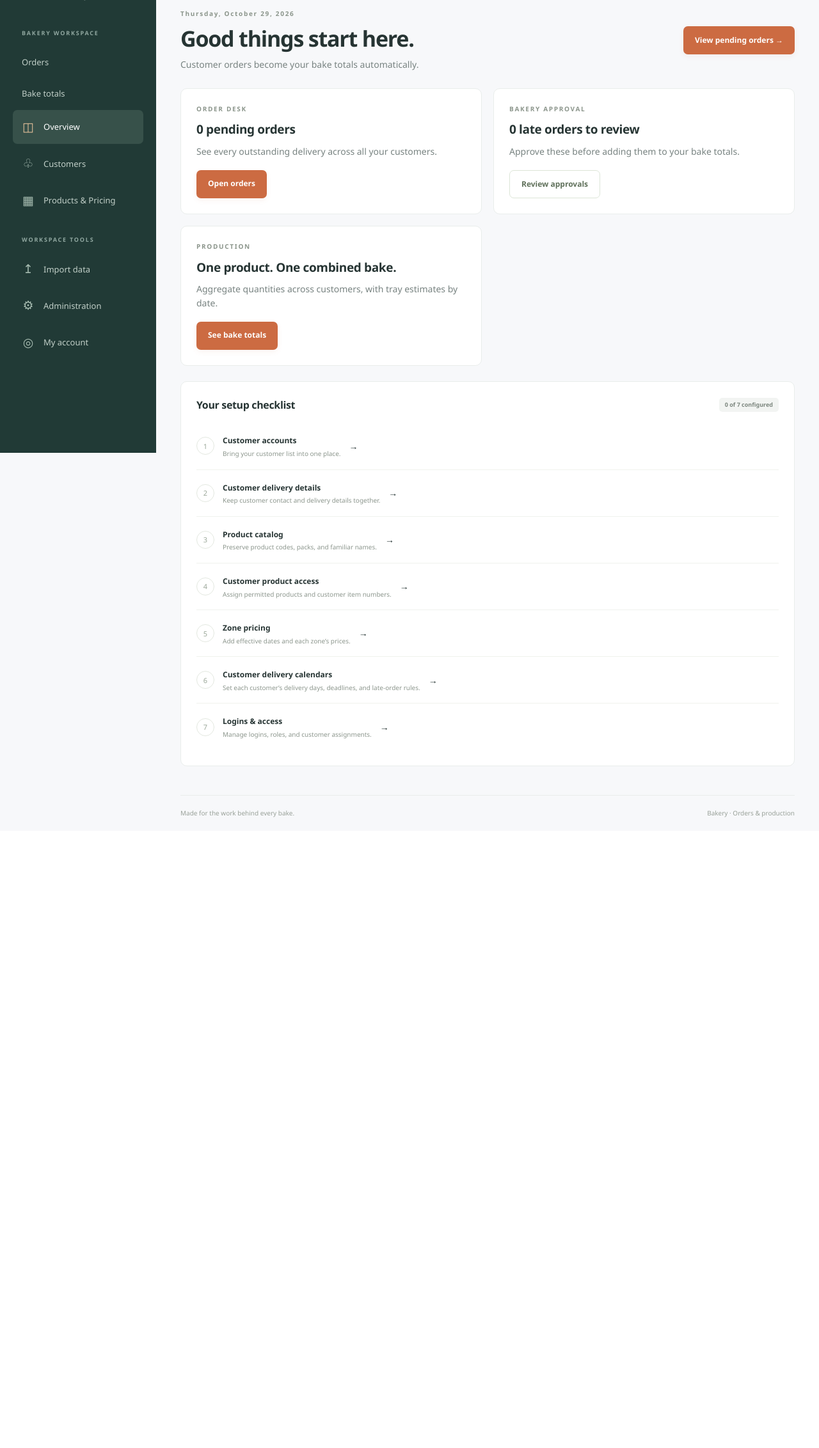
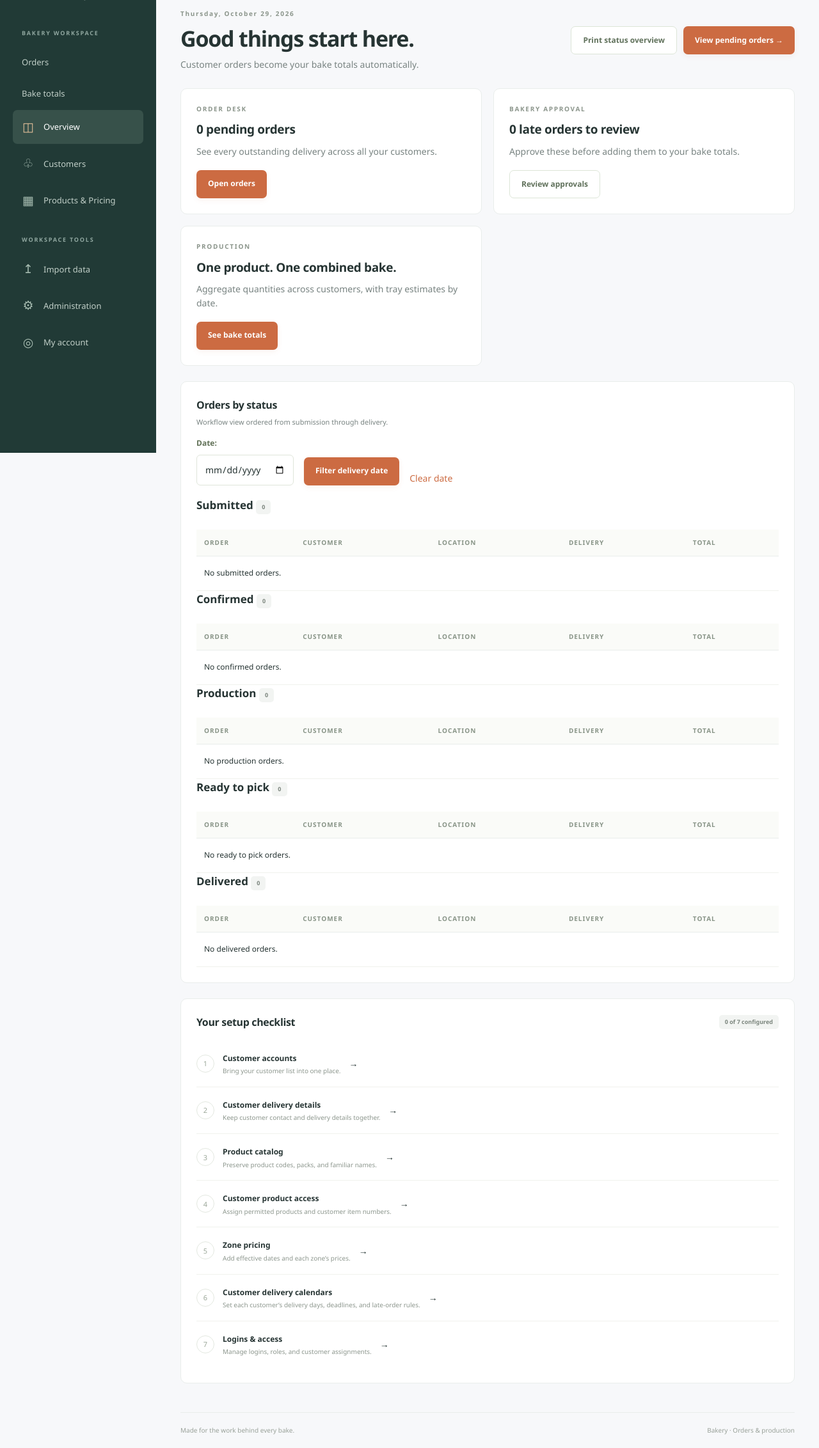
Before and after one commit to dreamflavorbakerydev/bakery, a Django app: page / in a window 1280 px wide. Shown: the part 92-2356 px from the top of the page at 64% size. Before the commit the page ends 1370 px from the top, so only its background shows below. Run offline with Django 5.2, Linux system fonts and the light colour scheme; the visitor is signed in with stand-in values (Sample User, id 1); data that the repository does not hold is empty; parts of the project's set-up code (start-up, migrations or seed data) failed here and were passed over.

Commit message:
Move order status overview to dashboard

```diff
--- a/bakery/views.py
+++ b/bakery/views.py
@@ -5,6 +5,7 @@ from pathlib import Path
 from zipfile import BadZipFile
 from zoneinfo import ZoneInfo
 
+from django import forms
 from django.contrib import messages
 from django.contrib.auth.decorators import login_required
 from django.core.exceptions import PermissionDenied, ValidationError
@@ -40,6 +41,10 @@ def paginate(request, records):
     return Paginator(records, 30).get_page(request.GET.get('page'))
 
 
+class OverviewOrderDateForm(forms.Form):
+    date = forms.DateField(required=False, widget=forms.DateInput(attrs={'type': 'date'}))
+
+
 @login_required
 def dashboard(request):
     if is_office(request.user):
@@ -59,9 +64,33 @@ def dashboard(request):
             ('Logins & access', 'Manage logins, roles, and customer assignments.', m.CustomerAccess.objects.filter(active=True).exists(), 'workspace-users'),
         ]
         completed = sum(check[2] for check in checks)
+        order_date_form = OverviewOrderDateForm(request.GET)
+        status_definitions = [
+            (m.OrderStatus.SUBMITTED, 'Submitted'),
+            (m.OrderStatus.CONFIRMED, 'Confirmed'),
+            (m.OrderStatus.PRODUCTION, 'Production'),
+            (m.OrderStatus.READY_TO_PICK, 'Ready to pick'),
+            (m.OrderStatus.DELIVERED, 'Delivered'),
+        ]
+        orders_by_status = {status: [] for status, _ in status_definitions}
+        if order_date_form.is_valid():
+            overview_orders = m.Order.objects.filter(status__in=orders_by_status).select_related(
+                'customer', 'customer_location'
+            ).order_by('requested_delivery_date', 'created_at')
+            selected_delivery_date = order_date_form.cleaned_data['date']
+            if selected_delivery_date:
+                overview_orders = overview_orders.filter(requested_delivery_date=selected_delivery_date)
+            for order in overview_orders:
+                orders_by_status[order.status].append(order)
+        order_status_groups = [
+            {'status': status, 'label': label, 'orders': orders_by_status[status],
+             'count': len(orders_by_status[status])}
+            for status, label in status_definitions
+        ]
         return render(request, 'bakery/operations_dashboard.html', {'counts': counts, 'checks': checks,
             'pending_count': m.Order.objects.exclude(status__in=[m.OrderStatus.DRAFT, m.OrderStatus.CANCELLED, m.OrderStatus.DELIVERED, m.OrderStatus.INVOICED]).count(),
             'approval_count': m.Order.objects.filter(status=m.OrderStatus.SUBMITTED, requires_approval=True).count(),
+            'order_date_form': order_date_form, 'order_status_groups': order_status_groups,
             'completed': completed, 'progress': round(completed / len(checks) * 100),
             'changes': m.MasterDataChange.objects.select_related('actor').order_by('-created_at')[:5], 'today': timezone.localdate()})
     if is_production(request.user):
--- a/config/settings.py
+++ b/config/settings.py
@@ -65,6 +65,8 @@ DATABASES = {'default': dj_database_url.parse(
 )}
 if DATABASES['default']['ENGINE'] != 'django.db.backends.postgresql':
     raise ImproperlyConfigured('DATABASE_URL must use PostgreSQL; SQLite is not supported.')
+if os.environ.get('DJANGO_TEST_DATABASE_NAME'):
+    DATABASES['default'].setdefault('TEST', {})['NAME'] = os.environ['DJANGO_TEST_DATABASE_NAME']
 AUTH_PASSWORD_VALIDATORS = [
     {'NAME': 'django.contrib.auth.password_validation.UserAttributeSimilarityValidator'},
     {'NAME': 'django.contrib.auth.password_validation.MinimumLengthValidator'},
--- a/templates/bakery/operations_dashboard.html
+++ b/templates/bakery/operations_dashboard.html
@@ -1,4 +1,6 @@
 {% extends 'bakery/base.html' %}{% block title %}Overview{% endblock %}{% block content %}
-<div class="page-heading"><div><span class="eyebrow">{{ today|date:'l, F j, Y' }}</span><h1>Good things start here.</h1><p>Customer orders become your bake totals automatically.</p></div><a class="button primary" href="{% url 'orders' %}">View pending orders →</a></div>
+<div class="page-heading"><div><span class="eyebrow">{{ today|date:'l, F j, Y' }}</span><h1>Good things start here.</h1><p>Customer orders become your bake totals automatically.</p></div><div class="heading-actions"><button class="button secondary print-action" type="button" onclick="window.print()">Print status overview</button><a class="button primary" href="{% url 'orders' %}">View pending orders →</a></div></div>
 <div class="delivery-grid"><section class="card"><span class="eyebrow">ORDER DESK</span><h2>{{ pending_count }} pending orders</h2><p>See every outstanding delivery across all your customers.</p><a class="button primary" href="{% url 'orders' %}">Open orders</a></section><section class="card"><span class="eyebrow">BAKERY APPROVAL</span><h2>{{ approval_count }} late orders to review</h2><p>Approve these before adding them to your bake totals.</p><a class="button secondary" href="{% url 'orders' %}?scope=approval">Review approvals</a></section><section class="card"><span class="eyebrow">PRODUCTION</span><h2>One product. One combined bake.</h2><p>Aggregate quantities across customers, with tray estimates by date.</p><a class="button primary" href="{% url 'bake-plan' %}">See bake totals</a></section></div>
+<section class="card spaced"><div class="card-heading"><div><h2>Orders by status</h2><p>Workflow view ordered from submission through delivery.</p></div></div><form method="get" class="order-filters"><div class="form-field">{{ order_date_form.date.label_tag }}{{ order_date_form.date }}{{ order_date_form.date.errors }}</div><button class="button primary">Filter delivery date</button><a href="{% url 'dashboard' %}">Clear date</a></form>
+{% for group in order_status_groups %}<section class="dashboard-order-status"><div class="card-heading"><h3>{{ group.label }} <span class="pill neutral">{{ group.count }}</span></h3></div><div class="table-wrap"><table><thead><tr><th>Order</th><th>Customer</th><th>Location</th><th>Delivery</th><th>Total</th></tr></thead><tbody>{% for order in group.orders %}<tr><td><a href="{% url 'order-detail' order.pk %}">{{ order.order_number }}</a></td><td>{{ order.customer.customer_name }}</td><td>{{ order.customer_location.location_name }}</td><td>{{ order.requested_delivery_date|date:'D, M j, Y' }}</td><td>${{ order.total|floatformat:2 }}</td></tr>{% empty %}<tr><td colspan="5">No {{ group.label|lower }} orders{% if order_date_form.cleaned_data.date %} for this delivery date{% endif %}.</td></tr>{% endfor %}</tbody></table></div></section>{% endfor %}</section>
 <section class="card spaced"><div class="card-heading"><h2>Your setup checklist</h2><span class="pill neutral">{{ completed }} of 7 configured</span></div><div class="checklist">{% for title, description, done, destination in checks %}<a class="check-row" href="{% url destination %}"><span class="check-circle {% if done %}done{% endif %}">{% if done %}✓{% else %}{{ forloop.counter }}{% endif %}</span><div><strong>{{ title }}</strong><small>{{ description }}</small></div><span>→</span></a>{% endfor %}</div></section>{% endblock %}
--- a/templates/bakery/orders.html
+++ b/templates/bakery/orders.html
@@ -1,5 +1,4 @@
 {% extends 'bakery/base.html' %}{% block title %}Orders{% endblock %}{% block content %}
-<div class="page-heading"><div><span class="eyebrow">{% if office_user %}BAKERY ORDER DESK{% else %}YOUR ORDERS{% endif %}</span><h1>{% if scope == 'pending' %}Pending orders{% elif scope == 'approval' %}Awaiting approval{% elif scope == 'overview' %}Order overview{% else %}Order history{% endif %}</h1><p>{{ order_count }} orders · ${{ order_total|floatformat:2 }} total{% if scope == 'pending' %} · Outstanding deliveries{% endif %}</p></div><div class="heading-actions"><button class="button secondary print-action" type="button" onclick="window.print()">Print overview</button>{% if not office_user %}<a class="button primary" href="{% url 'order-new' %}">+ New order</a>{% endif %}</div></div>
-<section class="card"><form method="get" class="order-filters"><div class="form-field">{{ filter_form.date.label_tag }}{{ filter_form.date }}{{ filter_form.date.errors }}</div><div class="form-field"><label for="scope">Show</label><select name="scope" id="scope"><option value="overview" {% if scope == 'overview' %}selected{% endif %}>Status overview</option><option value="pending" {% if scope == 'pending' %}selected{% endif %}>Pending orders</option><option value="all" {% if scope == 'all' %}selected{% endif %}>All history</option>{% if office_user %}<option value="approval" {% if scope == 'approval' %}selected{% endif %}>Awaiting approval</option>{% endif %}</select></div>{% if scope == 'overview' %}<div class="form-field"><label for="status">Status</label><select name="status" id="status"><option value="active" {% if status_filter == 'active' %}selected{% endif %}>All active statuses</option>{% for group in status_groups %}<option value="{{ group.value }}" {% if status_filter == group.value %}selected{% endif %}>{{ group.label }}</option>{% endfor %}<option value="all" {% if status_filter == 'all' %}selected{% endif %}>All statuses</option></select></div>{% endif %}<button class="button primary">Apply</button><a href="{% url 'orders' %}">Clear filters</a></form><p class="muted small">Date filters use the requested delivery date.</p>
-{% if status_groups %}<nav class="order-status-overview" aria-label="Order status counts"><a href="?scope=overview&status=active{% if selected_date %}&date={{ selected_date|date:'Y-m-d' }}{% endif %}"{% if status_filter == 'active' %} aria-current="page"{% endif %}>Active <strong>{{ order_count }}</strong></a>{% for group in status_groups %}<a href="?scope=overview&status={{ group.value }}{% if selected_date %}&date={{ selected_date|date:'Y-m-d' }}{% endif %}"{% if status_filter == group.value %} aria-current="page"{% endif %}>{{ group.label }} <strong>{{ group.count }}</strong></a>{% endfor %}</nav>{% endif %}
+<div class="page-heading"><div><span class="eyebrow">{% if office_user %}BAKERY ORDER DESK{% else %}YOUR ORDERS{% endif %}</span><h1>{% if scope == 'pending' %}Pending orders{% elif scope == 'approval' %}Awaiting approval{% else %}Order history{% endif %}</h1><p>{{ order_count }} orders · ${{ order_total|floatformat:2 }} total{% if scope == 'pending' %} · Outstanding deliveries{% endif %}</p></div><div class="heading-actions">{% if office_user %}<button class="button secondary print-action" type="button" onclick="window.print()">Print orders</button>{% else %}<a class="button primary" href="{% url 'order-new' %}">+ New order</a>{% endif %}</div></div>
+<section class="card"><form method="get" class="order-filters"><div class="form-field">{{ filter_form.date.label_tag }}{{ filter_form.date }}{{ filter_form.date.errors }}</div><div class="form-field"><label for="scope">Show</label><select name="scope" id="scope"><option value="pending" {% if scope == 'pending' %}selected{% endif %}>Pending orders</option><option value="all" {% if scope == 'all' %}selected{% endif %}>All orders</option>{% if office_user %}<option value="approval" {% if scope == 'approval' %}selected{% endif %}>Awaiting approval</option>{% endif %}</select></div><button class="button primary">Apply</button><a href="{% url 'orders' %}">Clear date</a></form><p class="muted small">Date filters use the requested delivery date.</p>
 <div class="table-wrap"><table><thead><tr><th>Order</th>{% if office_user %}<th>Customer</th>{% endif %}<th>Location</th><th>Delivery</th><th>Status</th><th>Last updated</th><th>Total</th></tr></thead><tbody>{% for order in page %}<tr><td><a href="{% url 'order-detail' order.pk %}">{{ order.order_number }}</a></td>{% if office_user %}<td>{{ order.customer.customer_name }}</td>{% endif %}<td>{{ order.customer_location.location_name }}</td><td>{{ order.requested_delivery_date|date:'D, M j, Y' }}</td><td><span class="pill neutral">{{ order.get_status_display }}</span>{% if order.requires_approval %}<small class="review-text">Needs late-order approval</small>{% endif %}</td><td><time datetime="{{ order.updated_at|date:'c' }}">{{ order.updated_at|date:'M j, Y' }}<small>{{ order.updated_at|date:'g:i A T' }}</small></time></td><td>${{ order.total|floatformat:2 }}</td></tr>{% empty %}<tr><td colspan="{% if office_user %}7{% else %}6{% endif %}">No orders in this view.</td></tr>{% endfor %}</tbody></table></div>{% include 'bakery/pagination.html' %}</section>{% endblock %}
```
Also changed, not shown: bakery/order_views.py (+4 -21 lines), bakery/tests/test_orders.py (+20 -16 lines).
